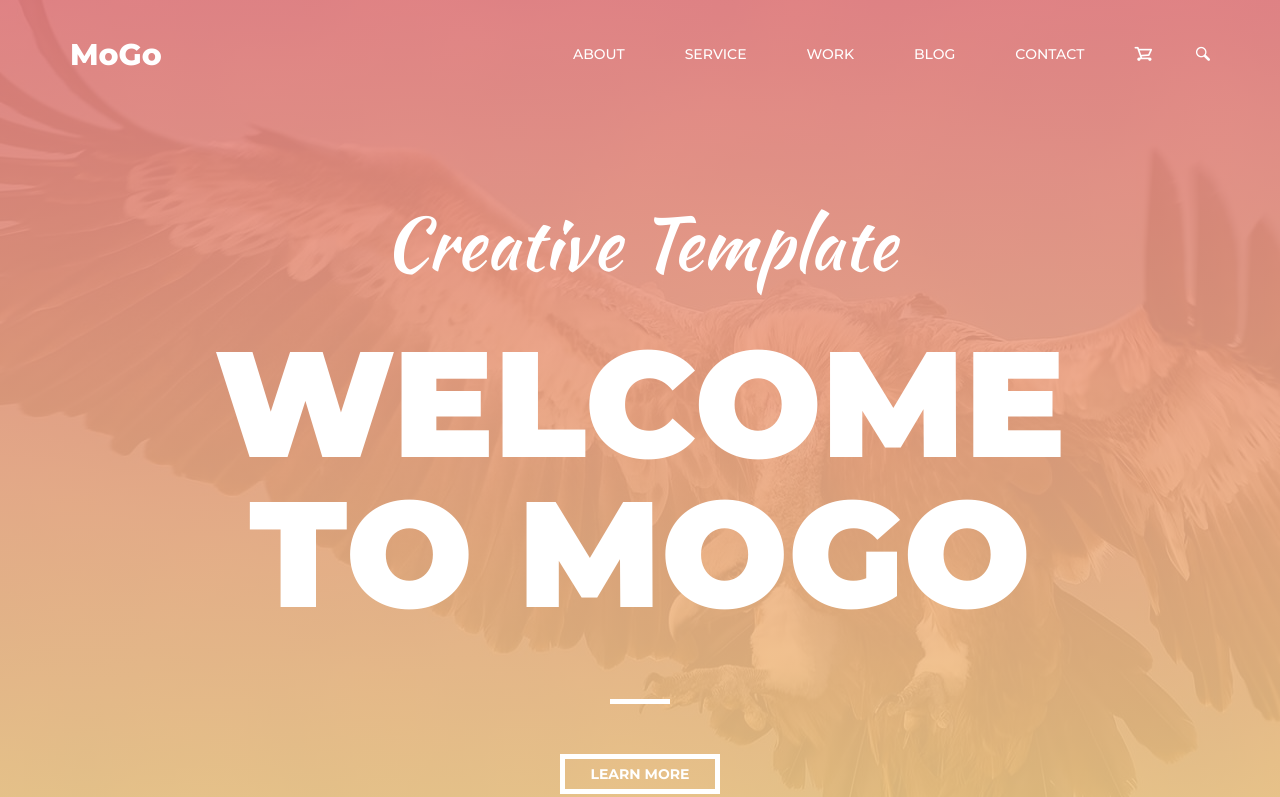
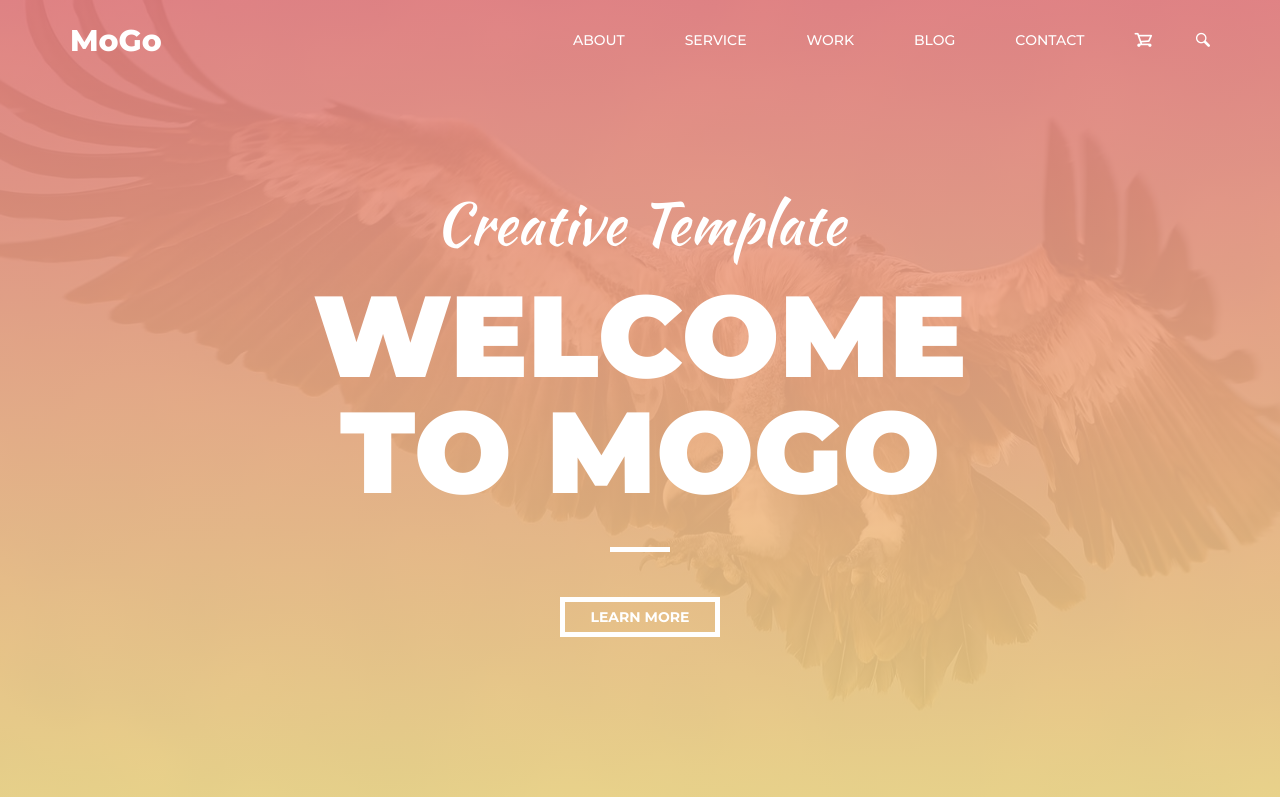
Before and after one commit to TonnyHawk/freebee-template, a website built with webpack: page src/index.html in a window 1280 px wide. Shown: the top 797 px of the page. Built offline with nearby package versions, Linux system fonts and the light colour scheme; files whose address does not match are found by name; a web font is replaced by a local one.

Commit message:
header fixes
*better adaptive for pc to .header
*decreased the scroll distance for .navbar to change it`s state

```diff
--- a/src/sass/blocks/header/_header.scss
+++ b/src/sass/blocks/header/_header.scss
@@ -5,7 +5,7 @@
    justify-content: center;
    align-items: center;
    flex-direction: column;
-   height: 1000px;
+   height: 100vh;
    color: white;
    @media(max-width: 920px){
       min-height: 182vw;
@@ -26,6 +26,9 @@
       @include flex-centered;
       flex-direction: column;
       z-index: 2;
+      @media (min-width: 920px){
+         padding-top: 2.5vw;
+      }
    }
 
    // .header .section
@@ -35,7 +38,7 @@
 		// .section__pretitle
 
 		&__pretitle {
-         font-size: 72px;
+         font-size: 4.5vw;
          @media(max-width: 920px){
             font-size: 7.85vw;
          }
@@ -44,8 +47,8 @@
 		// .section__title
 
 		&__title {
-         font-size: 150px;
-         margin-top: 50px;
+         font-size: 9vw;
+         margin-top: 2vw;
          max-width: 800px;
          @media(max-width: 1000px){
             font-size: 15.5vw;
@@ -58,7 +61,7 @@
             width: 60px;
             background: white;
             height: 5px;
-            margin: 70px 0 50px;
+            margin: 3vw 0 3.5vw;
             @media(max-width: 1000px){
                margin: 8vw 0 9vw;
                width: 10vw;
--- a/src/sass/blocks/navbar/_navbar.scss
+++ b/src/sass/blocks/navbar/_navbar.scss
@@ -2,7 +2,7 @@
 
 .navbar {
    color: white;
-   padding-top: 40px;
+   padding-top: 2vw;
    position: fixed;
    top: 0;
    left: 0;
--- a/src/sass/blocks/navbar/navbar.js
+++ b/src/sass/blocks/navbar/navbar.js
@@ -6,7 +6,7 @@ window.addEventListener('scroll', function() {
    var blockHeight = $('#section-header').height();
    var element = document.getElementById("section-header").getBoundingClientRect();
 
-   if($(document).scrollTop() > blockHeight){
+   if($(document).scrollTop() > 30){
 		if($('#topmenu').hasClass('fixed') == false){
 			$('#topmenu').addClass('fixed');
 		}
```
Also changed, not shown: src/css/main.min.css.
